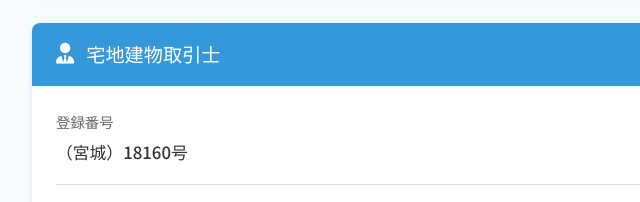
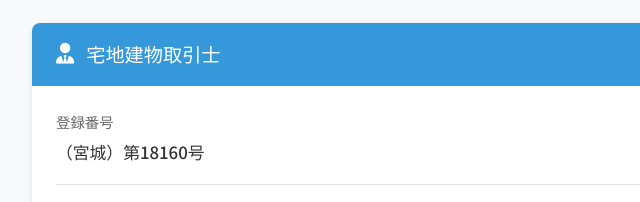
Before and after one commit to Privommunity/seikatsujyouhoukan, a plain HTML site: page license-info.html in a window 1280 px wide. Shown: the part 780-982 px from the top of the page, 174-814 px from the left. Drawn offline with Linux system fonts and the light colour scheme.

Commit message:
Update license-info.html

```diff
--- a/license-info.html
+++ b/license-info.html
@@ -242,7 +242,7 @@
         <div class="info-group">
           <div class="info-label">登録番号</div>
           <div class="info-content">
-            <span id="agent-reg-number">（宮城）18160号</span>
+            <span id="agent-reg-number">（宮城）第18160号</span>
             <button class="copy-btn" data-target="agent-reg-number">
               <i class="fas fa-copy"></i>コピー
             </button>
```
